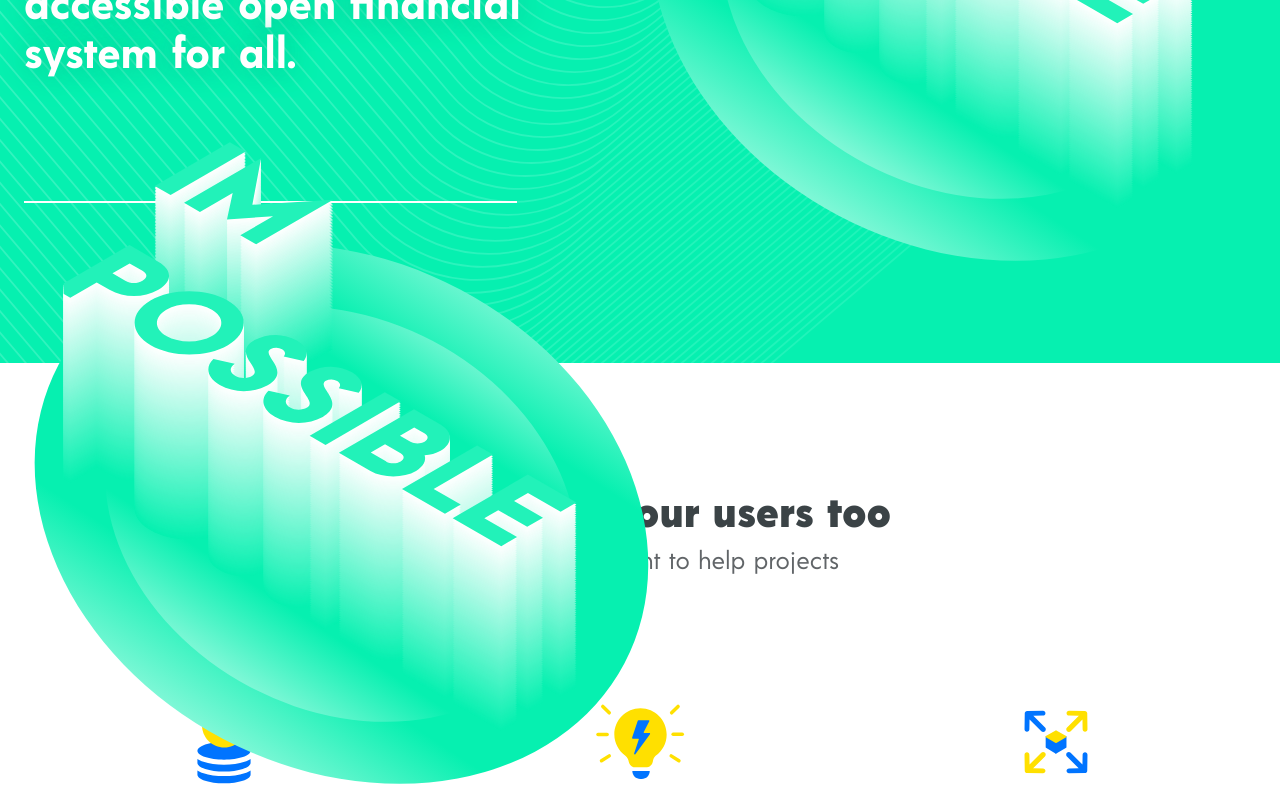
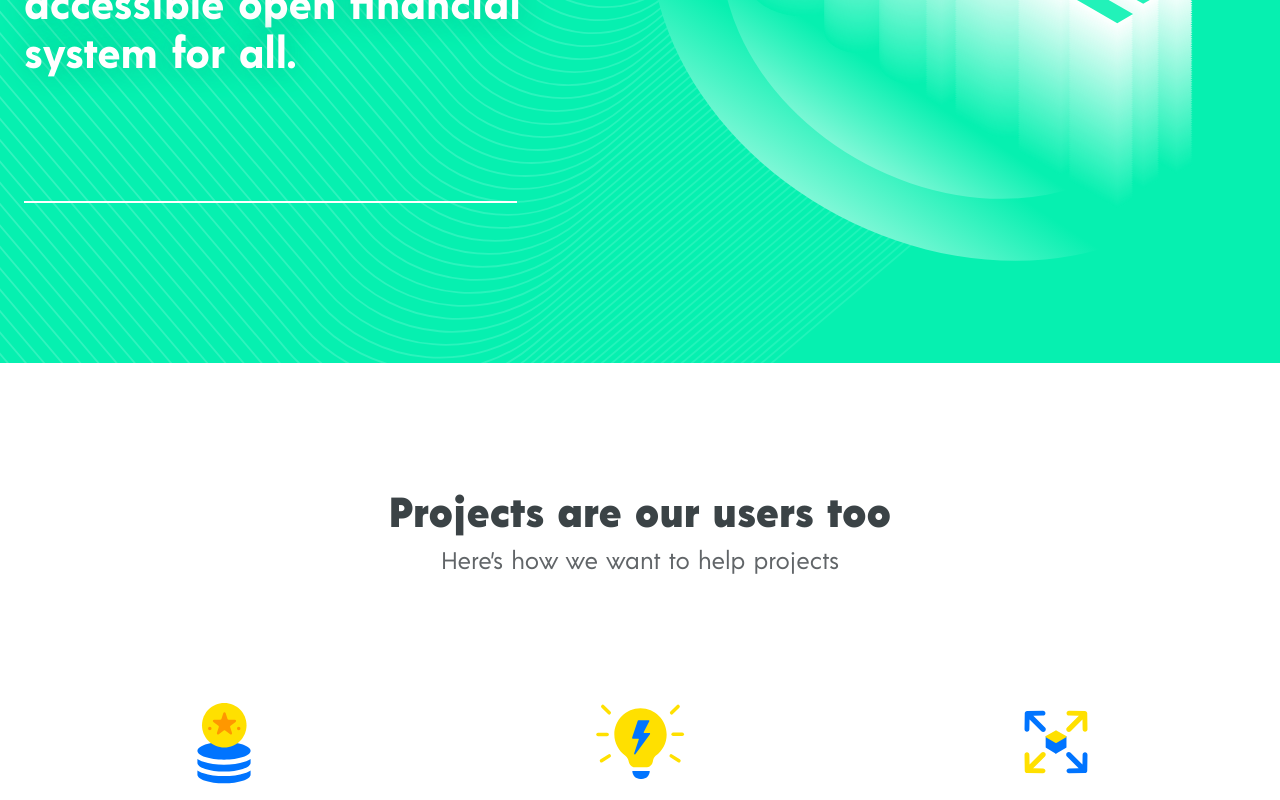
Before and after one commit to kingsbejide/launchpad-contracts, a Next.js app: page / in a window 1280 px wide. Shown: the part 2280-3080 px from the top of the page. Built offline with nearby package versions, Linux system fonts and the light colour scheme.

Commit message:
remove double image

```diff
--- a/src/pages/Home/components/VisionSection.tsx
+++ b/src/pages/Home/components/VisionSection.tsx
@@ -102,21 +102,6 @@ const VisionSection: React.FC = () => {
               />
             </Box>
           </Grid>
-          <Grid item lg={6} md={6} xs={12}>
-            <Box
-              display={matches ? 'flex' : 'inline-block'}
-              position={matches ? 'initial' : 'absolute'}
-              justifyContent='flex-end'
-              // marginLeft={5}
-              marginTop={matches ? 0 : "-10vh"}
-              className={classes.impImage}
-            >
-              <img
-                src='/images/IMpossible.svg'
-                alt='quote'
-              />
-            </Box>
-          </Grid>
         </Grid>
       </Container>
     </Box>
```
